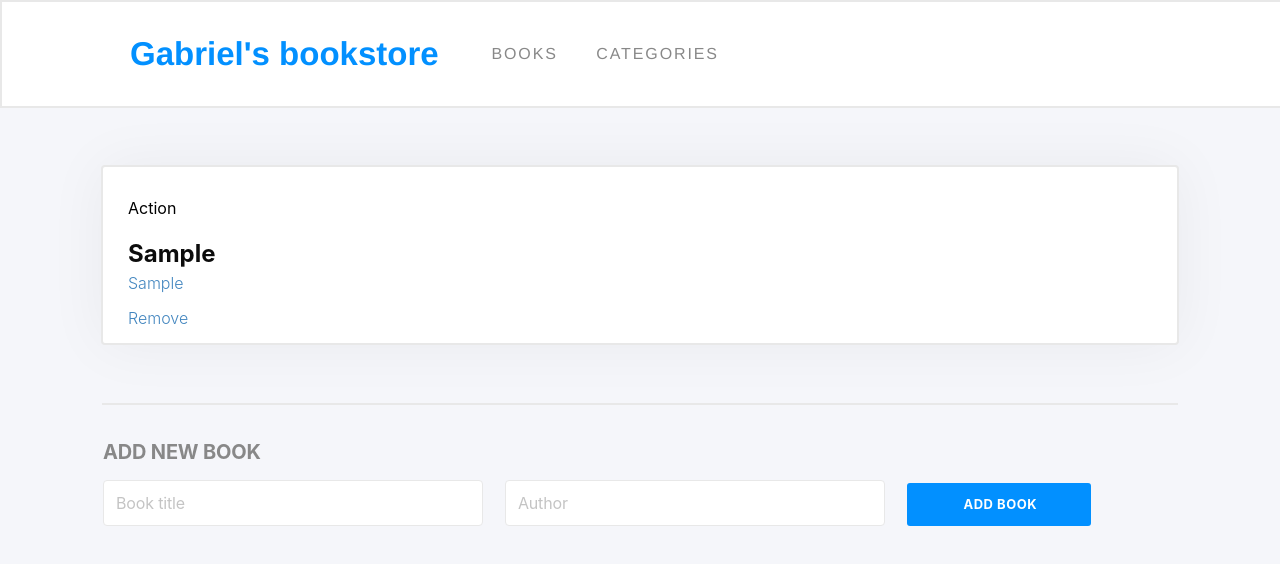
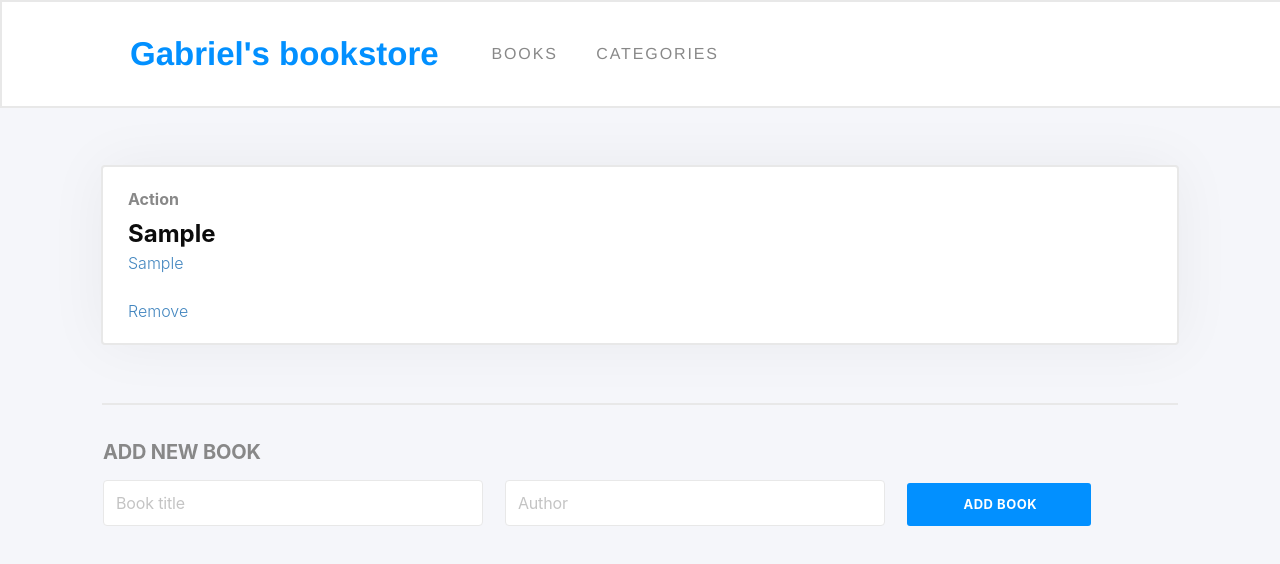
Before and after one commit to Gopxfs/bookstore, a React (Create React App) app: page / in a window 1280 px wide. Both pictures are taken after typing "Sample", "Sample" into the empty fields and a click on the button "ADD BOOK". Shown: the top 564 px of the page. Built offline with nearby package versions, Linux system fonts and the light colour scheme; no server answers.

Commit message:
Add category placeholder

```diff
--- a/src/style/partials/__booksPage.scss
+++ b/src/style/partials/__booksPage.scss
@@ -58,6 +58,13 @@ main {
         margin: 0;
         color: $blue_light;
       }
+
+      .category {
+        margin: 0;
+        margin-bottom: 5px;
+        font-weight: bold;
+        color: $gray;
+      }
     }
 
     .bookActions {
```
